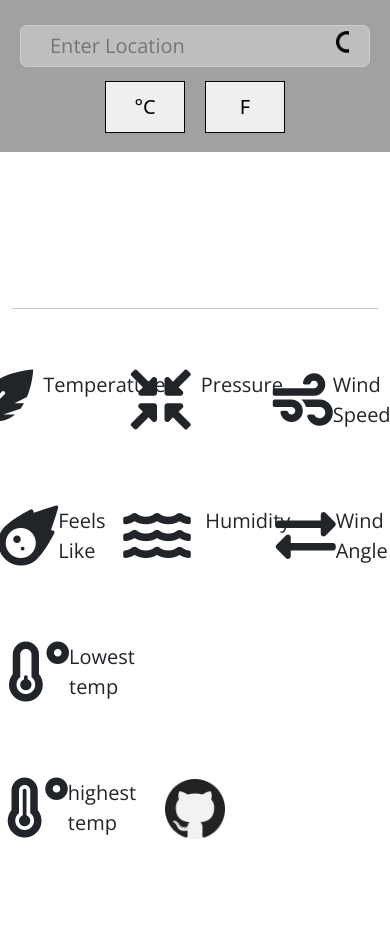
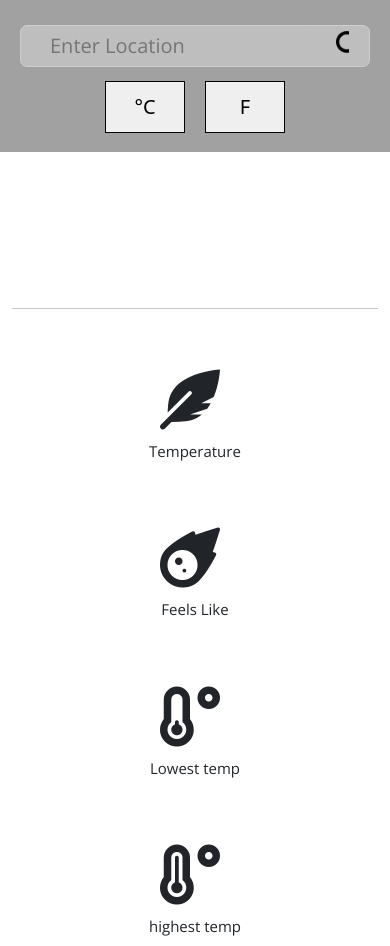
Before and after one commit to cxnzensei/weather-app, a plain HTML site: page index.html in a window 390 px wide. Shown: the top 946 px of the page. Before the commit the page ends 869 px from the top, so only its background shows below. Drawn offline with nearby package versions, Linux system fonts and the light colour scheme.

Commit message:
Update style.css

```diff
--- a/style.css
+++ b/style.css
@@ -1,8 +1,10 @@
-@import url('https://fonts.googleapis.com/css2?family=Open+Sans&display=swap');
+@import url("https://fonts.googleapis.com/css2?family=Open+Sans&display=swap");
 
 /* font-family: 'Open Sans', sans-serif; */
 
-*, *::before, *::after {
+*,
+*::before,
+*::after {
 	box-sizing: border-box;
 	margin: 0;
 	padding: 0;
@@ -57,7 +59,7 @@
 	background-color: rgb(190, 190, 190);
 }
 #searchInput {
-    font-family: 'Open Sans', sans-serif;
+	font-family: "Open Sans", sans-serif;
 	font-size: 20px;
 	height: 40px;
 	padding: 9px;
@@ -85,13 +87,14 @@
 	flex-direction: column;
 }
 #content {
-    font-family: 'Open Sans', sans-serif;
+	font-family: "Open Sans", sans-serif;
 	font-size: 20px;
 }
+
 .footer {
 	width: 100vw;
 	bottom: 0;
-    position: fixed;
+	/* position: fixed; Uncomment to make it a sticky footer */
 	display: flex;
 	align-items: center;
 	justify-content: center;
@@ -175,3 +178,34 @@
 #humidity {
 	margin-left: 12px;
 }
+
+@media (max-width: 800px) {
+	#content {
+		font-size: 15px;
+	}
+	#data {
+		display: flex;
+		flex-direction: column;
+		align-items: center;
+	}
+	#tempOne,
+	#tempTwo {
+		display: flex;
+		flex-direction: column;
+		margin-right: 0px;
+		align-items: center;
+	}
+	#tempThree,
+	#tempFour,
+	#preOne,
+	#preTwo,
+	#windOne,
+	#windTwo {
+		display: flex;
+		flex-direction: column;
+		align-items: center;
+	}
+	.footer {
+		margin-top: 1.5em;
+	}
+}
```
Lines whose indentation alone changed are shown as unchanged.
